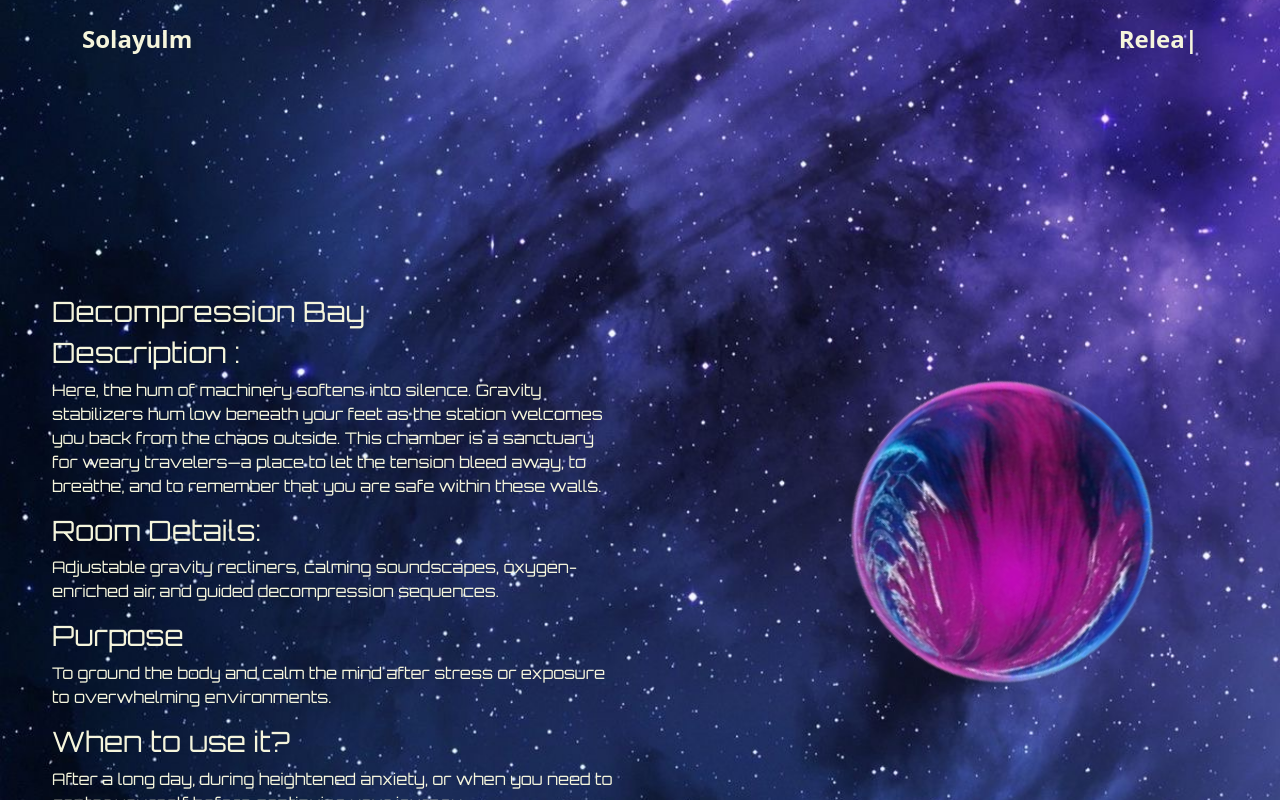
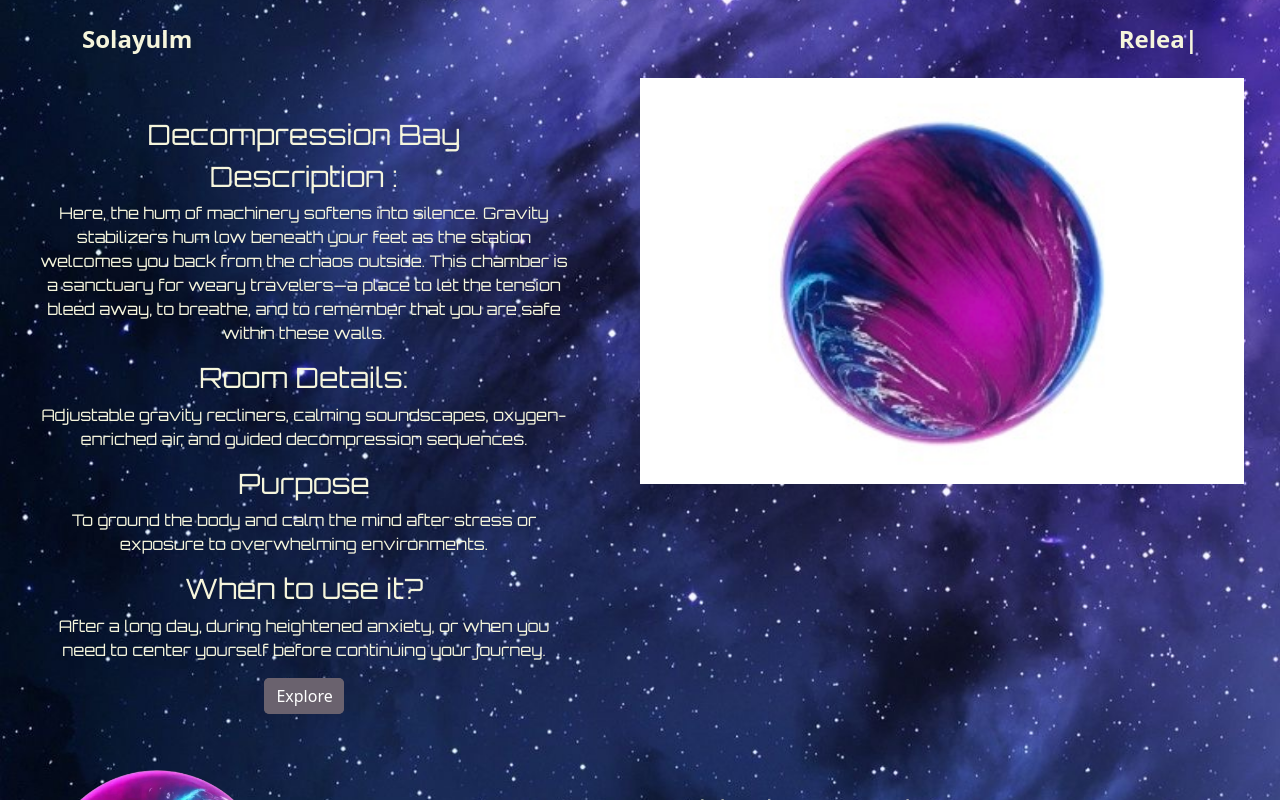
Before and after one commit to DanilleH22/solayulm, a React (Vite) app: page /Rooms in a window 1280 px wide. Built offline with nearby package versions, Linux system fonts and the light colour scheme; no server answers; a web font is replaced by a local one.

Commit message:
Add styling for for rooms details page

```diff
--- a/src/pages/homepage/Rooms.jsx
+++ b/src/pages/homepage/Rooms.jsx
@@ -11,14 +11,14 @@ import s10 from '../../assets/images/s10.PNG';
 import s11 from '../../assets/images/s11.PNG';
 import s12 from '../../assets/images/s12.PNG';
 import s13 from '../../assets/images/s13.PNG';
+import img_3212 from '../../assets/images/IMG_3212.jpeg';
 
 const Rooms = () => {
   return (
     <Container fluid>
 
-    <Row >
-        <div className={styles.servicesTextWrapper}>
-  <Col className={styles.servicesText}>
+    <Row className={styles.servicesTextWrapper}>
+  <Col className={styles.servicesText} md={6}>
     <h3>Decompression Bay</h3>
     <h3>Description : </h3>
     <p>Here, the hum of machinery softens into silence. Gravity stabilizers hum low beneath your feet as the station
@@ -40,13 +40,14 @@ const Rooms = () => {
 </div>
 
   </Col>
-  <Col md={3} className={styles.servicesImg}>
-    <img src={s7} alt="space" />
+  <Col md={6} className={styles.servicesImg}>
+    <img src={img_3212} alt="space" />
   </Col>
-  </div>
+
 </Row>
 
 <Row className={styles.servicesTextWrapper}>
+
 <Col md={3} className={styles.servicesImg}>
     <img src={s8} alt="space" />
   </Col>
@@ -88,7 +89,9 @@ const Rooms = () => {
   <Col md={3} className={styles.servicesImg}>
     <img src={s9} alt="space" />
   </Col>
+
 </Row>
+
 <Row className={styles.servicesTextWrapper}>
 <Col md={3} className={styles.servicesImg}>
     <img src={s10} alt="space" />
--- a/src/styles/Rooms.module.css
+++ b/src/styles/Rooms.module.css
@@ -1,29 +1,26 @@
 .servicesTextWrapper {
     display: flex;
-    align-items: center;
-    justify-content: space-between; /* adds spacing between text & image */
+    align-items: start;
+
     gap: 20px; /* optional spacing */
+
+
+
+
   }
 
   .servicesText {
-    flex: 1; /* take equal flexible space */
+    flex: 1;
     padding: 20px;
     margin: 20px;
-    text-align: left;
+    text-align: center;
   }
 
-  .servicesImg {
-    flex: 1; /* take equal flexible space */
-    display: flex;
-    justify-content: center;
-    align-items: center;
-  }
 
   .servicesImg img {
-    max-width: 100%;  /* make image scale responsively */
-    height: auto;     /* keep proportions */
-    transform: rotate(40deg);
-    border-radius: 10px;
+    max-width: 100%;
+
+
   }
 
 
```
